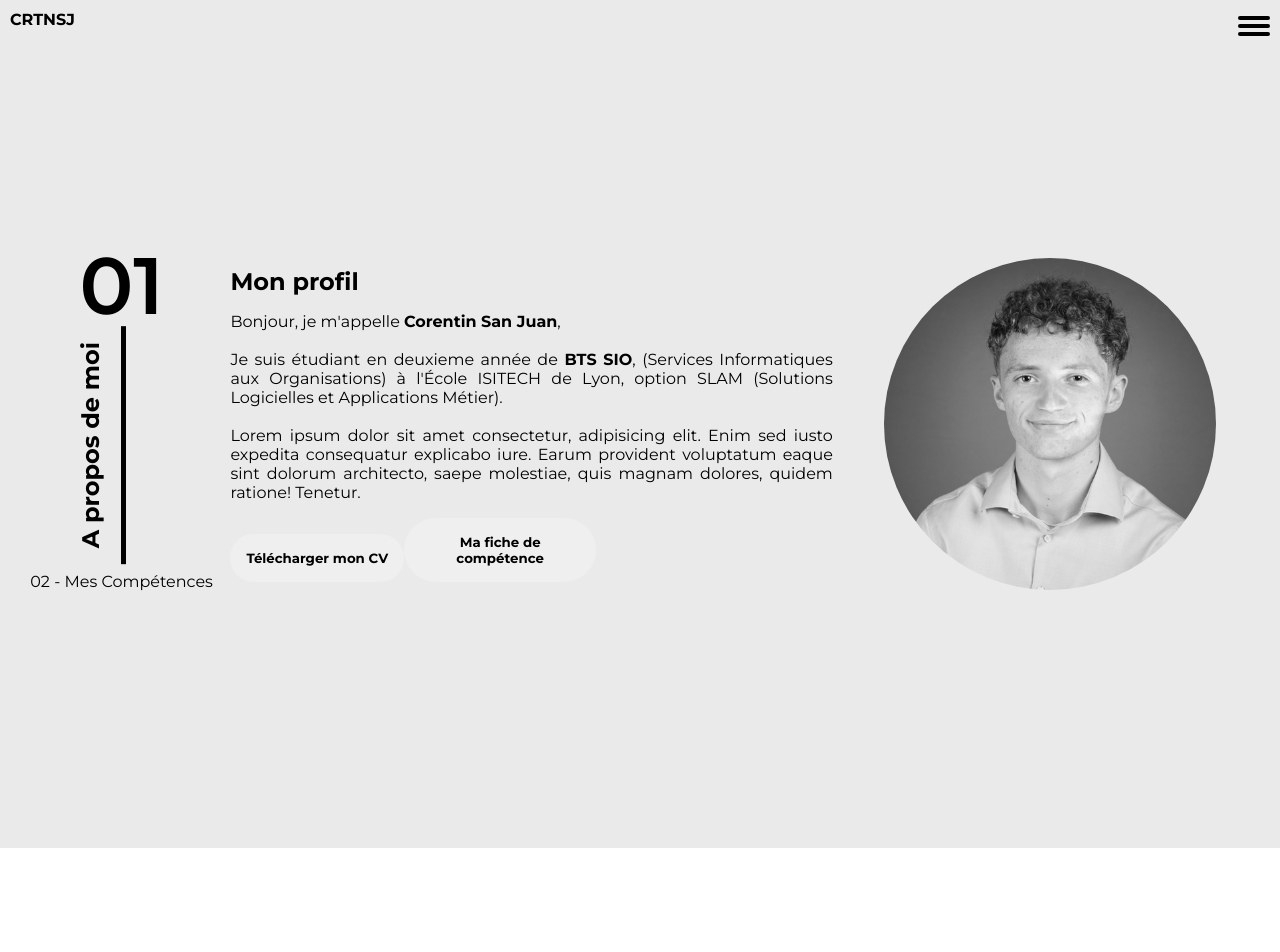
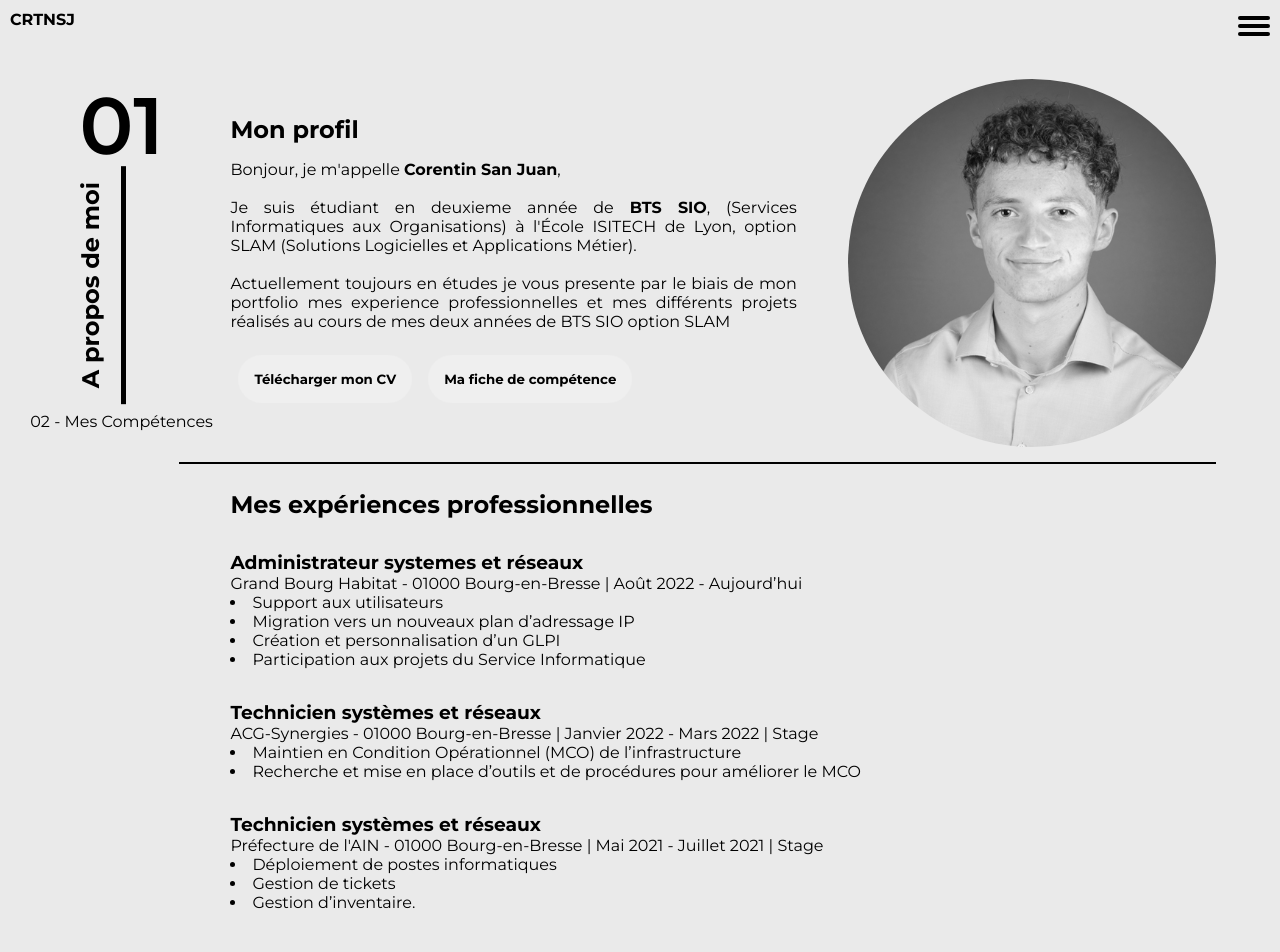
Before and after one commit to Crtnsj/Portfolio, a React (Vite) app: page / in a window 1280 px wide. Shown: the top 952 px of the page. Built offline with nearby package versions, Linux system fonts and the light colour scheme.

Commit message:
Ajout de contenu

```diff
--- a/sass/pages/about.scss
+++ b/sass/pages/about.scss
@@ -45,18 +45,23 @@
   }
 }
 .cvButton {
-  max-width: 12rem;
+  max-width: 13rem;
   padding: 1rem;
+  margin: 0.5rem;
   font-weight: bold;
   border-radius: 9999px;
   border: none;
   position: relative;
   overflow: hidden;
   z-index: 0;
+
   & a {
+
     text-decoration: none;
     color: #000;
+    white-space: nowrap;
   }
+
   & a::after {
     content: "Télécharger mon CV";
     position: absolute;
@@ -69,6 +74,10 @@
     opacity: 0;
     padding: 1rem;
     border-radius: 9999px;
+
+  }
+  &.tableauCompetence a::after{
+    content:"Ma fiche de compétence"
   }
   &::after {
     content: "";
@@ -93,3 +102,10 @@
     }
   }
 }
+.experiencePro{
+  border-top:#000 solid 2px;
+  padding: 2vw 4vw 0 4vw;
+  display: flex;
+  flex-direction: column;
+  gap:2rem;
+}
--- a/src/Components/Parts/About.tsx
+++ b/src/Components/Parts/About.tsx
@@ -1,5 +1,6 @@
 import Timeline from "../Timeline";
 import CV from "../../assets/CV_Corentin_Sanjuan.pdf";
+import tableauCompentence from "../../assets/CV_Corentin_Sanjuan.pdf";
 
 
 const About = () => {
@@ -18,10 +19,8 @@ const About = () => {
             Organisations) à l'École ISITECH de Lyon, option SLAM (Solutions
             Logicielles et Applications Métier).
             <br />
-            <br /> Lorem ipsum dolor sit amet consectetur, adipisicing elit.
-            Enim sed iusto expedita consequatur explicabo iure. Earum provident
-            voluptatum eaque sint dolorum architecto, saepe molestiae, quis
-            magnam dolores, quidem ratione! Tenetur.
+            <br /> Actuellement toujours en études je vous presente par le biais de mon portfolio mes experience professionnelles
+            et mes différents projets réalisés au cours de mes deux années de BTS SIO option SLAM
           </p>
           <div>
           <button className="cvButton">
@@ -30,14 +29,40 @@ const About = () => {
             </a>
 
           </button>
-          <button className="cvButton">
-            <a href={CV} target="_blank">
+          <button className="cvButton tableauCompetence">
+            <a href={tableauCompentence} target="_blank">
               Ma fiche de compétence
             </a>
           </button>
           </div>
         </div>
         <div className="about__pic"></div>
+
+      </div>
+      <div></div>
+      <div className="experiencePro">
+        <h2>Mes expériences professionnelles</h2>
+        <div>
+        <h3>Administrateur systemes et réseaux</h3>
+        <p>Grand Bourg Habitat - 01000 Bourg-en-Bresse | Août 2022 - Aujourd’hui</p>
+        <li>Support aux utilisateurs</li>
+        <li>Migration vers un nouveaux plan d’adressage IP</li>
+        <li>Création et personnalisation d’un GLPI</li>
+        <li>Participation aux projets du Service Informatique </li>
+        </div>
+        <div>
+        <h3>Technicien systèmes et réseaux</h3>
+        <p>ACG-Synergies - 01000 Bourg-en-Bresse | Janvier 2022 - Mars 2022 | Stage</p>
+        <li>Maintien en Condition Opérationnel (MCO) de l’infrastructure</li>
+        <li>Recherche et mise en place d’outils et de procédures pour améliorer le MCO</li>
+        </div>
+        <div>
+        <h3>Technicien systèmes et réseaux</h3>
+        <p>Préfecture de l'AIN - 01000 Bourg-en-Bresse | Mai 2021 - Juillet 2021 | Stage</p>
+        <li>Déploiement de postes informatiques</li>
+        <li>Gestion de tickets</li>
+        <li>Gestion d’inventaire.</li>
+        </div>
       </div>
     </div>
   );
```
Also changed, not shown: src/css-compiled.css, 1 other file (tests, documents, lock files or other folders).
